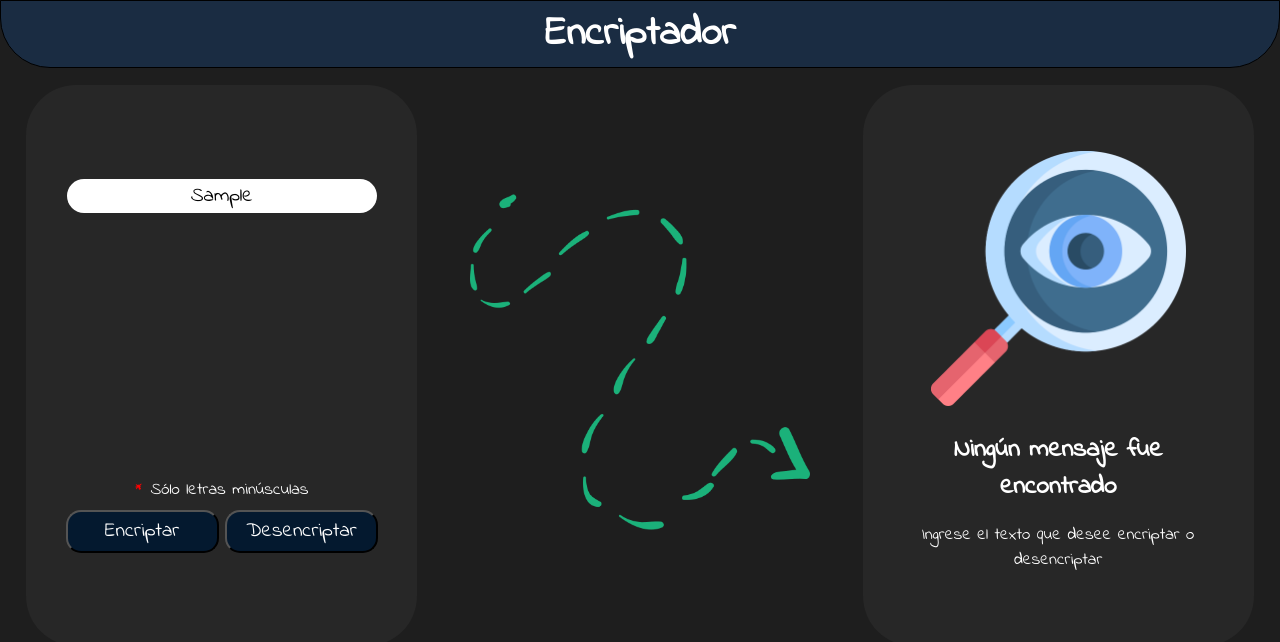
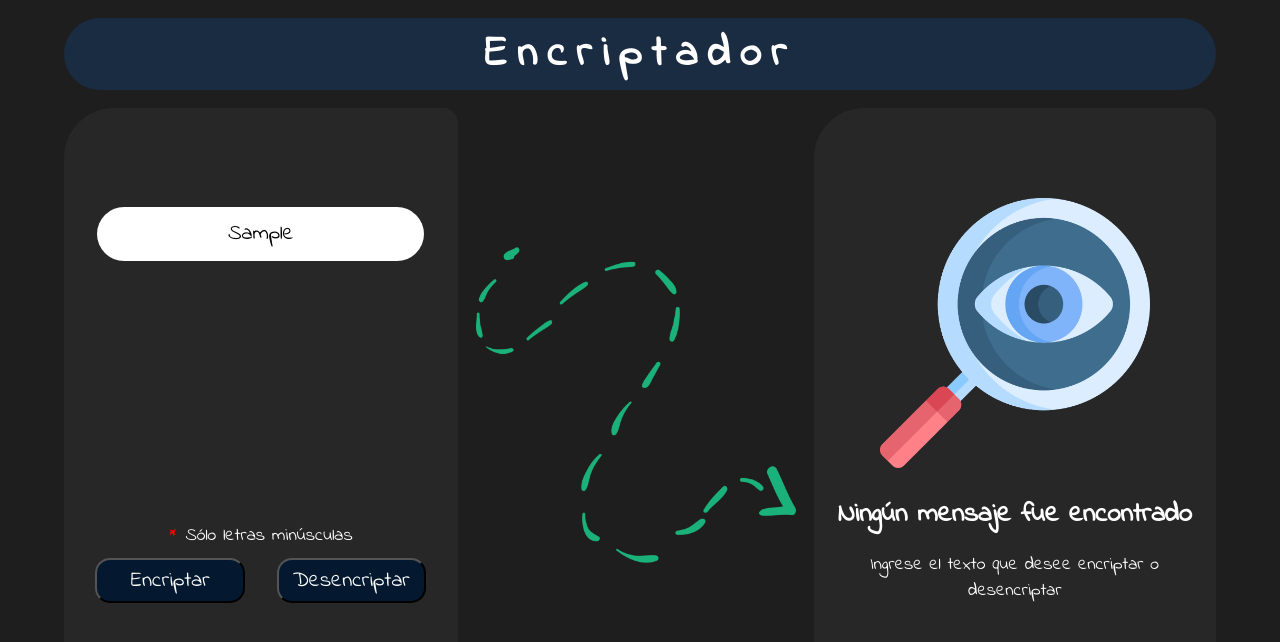
Before and after one commit to xOzymandiasx/Encriptador, a plain HTML site: page index.html in a window 1280 px wide. Both pictures are taken after typing "Sample" into the empty fields and a click on the button "Encriptar". Drawn offline with Linux system fonts and the light colour scheme.

Commit message:
Mejorando

```diff
--- a/css/styles.css
+++ b/css/styles.css
@@ -1,4 +1,4 @@
-@import url('https://fonts.googleapis.com/css2?family=Indie+Flower&display=swap');
+@import url("https://fonts.googleapis.com/css2?family=Indie+Flower&display=swap");
 
 * {
   box-sizing: border-box;
@@ -7,57 +7,66 @@
 }
 
 :root {
-  font-size: 17px;
+  font-size: 18px;
 }
 
 body {
   background-color: #1e1e1e;
   color: #fff;
-  font-family: 'Indie Flower', cursive;
+  font-family: "Indie Flower", cursive;
   font-weight: 500;
   overflow-x: hidden;
+  display: flex;
+  flex-direction: column;
+  align-items: center;
 }
 
 .divImg {
-  width: 100vw;
+  width: 90vw;
   height: 4rem;
-  text-align: center;
   font-size: 1.2rem;
-  background-color: #1a2c42;
+  letter-spacing: 10px;
+  background-color: rgb(26, 44, 66);
   display: flex;
   align-items: center;
   justify-content: center;
-  border-radius: 0px 0px 50px 50px;
-  border: 0.5px solid black;
+  border-radius: 40px;
+  margin-top: 1rem;
 }
 
 .flecha {
-  width: 20rem;
+  width: 25vw;
+  margin: 1rem;
 }
 
 .contenedor {
+  width: 90vw;
   margin-top: 1rem;
   display: flex;
   justify-content: space-around;
   align-items: center;
 }
 
-.contentEnd, .divResultado, .divFinal {
+.contentEnd,
+.divResultado,
+.divFinal {
   height: 33rem;
-    width: 23rem;
-    padding: 2rem;
+  width: 45%;
+  padding: 1rem;
   background-color: #272727;
-    border-radius: 50px;
-    transition: ease-in-out 200ms;
+  border-radius: 50px 15px;
+  transition: ease-in-out 0.5s;
 }
 
 .contentEnd {
+  padding: 0;
   display: flex;
   align-items: center;
   justify-content: center;
 }
 
 .divEncriptador {
+  width: 100%;
   height: 22rem;
   display: flex;
   flex-direction: column;
@@ -65,10 +74,15 @@ body {
   align-items: center;
 }
 
+.form-container {
+  width: 100%;
+  text-align: center;
+}
+
 .btnContainer {
   display: flex;
   flex-direction: column;
-  width: 20rem;
+  width: 100%;
   align-items: center;
 }
 
@@ -79,21 +93,24 @@ body {
   align-items: center;
 }
 
-h2, p {
+h2,
+p {
   text-align: center;
   margin-top: 0.5rem;
   margin-bottom: 0.5rem;
 }
 
-input, button, .resultado {
-  font-family: 'Indie Flower', cursive;
+input,
+button,
+.resultado {
+  font-family: "Indie Flower", cursive;
   font-weight: 500;
 }
 
 input {
   font-size: 1.2rem;
-  width: 18.2rem;
-  height: 2rem;
+  width: 83%;
+  height: 3rem;
   text-align: center;
   border: none;
   border-radius: 30px;
@@ -105,7 +122,7 @@ input:focus {
   color: #fff;
 }
 
-input:focus::placeholder{
+input:focus::placeholder {
   color: #fff;
 }
 
@@ -114,18 +131,29 @@ input:focus-visible {
 }
 
 button {
+  display: flex;
+  justify-content: center;
+  align-items: center;
   font-size: 1.2rem;
-  width: 9rem;
+  width: 38%;
   height: 2.5rem;
+  padding: 0.2rem;
   border-radius: 15px;
   background-color: #04192f;
   color: #fff;
 }
 
+.contenedorBtns {
+  display: flex;
+  width: 100%;
+  align-items: center;
+  justify-content: space-evenly;
+}
+
 button:hover {
   cursor: pointer;
   background-color: #21af79;
-  transition: ease-in-out 250ms;
+  transition: ease-in-out 0.2s;
 }
 
 .searchImg {
@@ -144,7 +172,7 @@ button:hover {
 .resultado {
   font-size: 1.2rem;
   width: 20rem;
-  height: 10rem;
+  min-height: 10rem;
   text-align: center;
   background-color: #272727;
   color: #fff;
@@ -183,45 +211,51 @@ button:hover {
     font-size: 17px;
   }
 
-  .contenedor,.contentEnd {
-    display: flex;
+  .contenedor,
+  .contentEnd {
     flex-direction: column;
     background-color: transparent;
     height: unset;
-    padding: 1rem;
+    width: 100%;
   }
 
   .contenedor {
     margin-top: 1rem;
     padding: 0px;
   }
+
   .divEncriptador {
     height: 25rem;
-    display: flex;
     flex-direction: column;
     justify-content: space-between;
     align-items: center;
   }
 
-.divResultado{
-  display: flex;
+  input {
+    width: 70vw;
+    height: 3rem;
+  }
+
+  .divResultado {
     height: initial;
-  width: 35rem;
-  padding: initial;
+    width: 70vw;
+    margin: 0.5rem;
+    padding: 0.5rem;
   }
 
   .divFinal {
     display: none;
     justify-content: initial;
-  width: 35rem;
-  padding: 1rem;
+    width: 70vw;
+    margin: 0.5rem;
+    padding: 0.5rem;
     height: initial;
   }
 
   .resultado {
-  width: 30rem;
-  height: 5rem;
-  margin-bottom: 0.5rem;
+    width: 100%;
+    background-color: transparent;
+    min-height: 3rem;
   }
 
   .searchImg {
@@ -229,11 +263,11 @@ button:hover {
   }
 
   .btnContainer {
-  width: 32rem;
+    width: 30rem;
   }
 
   button {
-  width: 15rem;
+    width: 30vw;
   }
 }
 @media (width <= 616px) {
@@ -243,9 +277,8 @@ button {
 }
 
 @media (width <= 376px) {
-
   :root {
-    font-size:17px;
+    font-size: 17px;
   }
 
   .contenedorBtns {
@@ -259,7 +292,10 @@ button {
     margin-bottom: 0.5rem;
   }
 
-  .divResultado, .divFinal, .contentEnd, .btnContainer {
+  .divResultado,
+  .divFinal,
+  .contentEnd,
+  .btnContainer {
     width: 18rem;
   }
 
@@ -270,23 +306,23 @@ button {
 
 @media (width <= 314px) {
   :root {
-      font-size:16px
+    font-size: 16px;
   }
 }
 
 @media (width <= 294px) {
   :root {
-      font-size:15px
+    font-size: 15px;
   }
 }
 
 @media (width <= 276px) {
   :root {
-      font-size:14px
+    font-size: 14px;
   }
 }
 @media (width <= 260px) {
   :root {
-      font-size:13px
+    font-size: 13px;
   }
 }
--- a/index.html
+++ b/index.html
@@ -14,7 +14,7 @@
     <main class="contenedor">
         <div class="contentEnd">
             <div class="divEncriptador">
-                <div>
+                <div class="form-container">
                 <form>
                     <label for="texto">
                         <input type="text" placeholder="Ingrese texto aquí" id="texto">
@@ -30,9 +30,7 @@
                 </form>
             </div>
         </div>
-        <div>
             <img class="flecha" src="img/flecha-curva-con-linea-discontinua.png" alt="">
-        </div>
             <div class="divResultado">
                 <img class="searchImg" src="img/buscando.png" alt="">
                 <h2>Ningún mensaje fue encontrado</h2>
--- a/js/script.js
+++ b/js/script.js
@@ -23,23 +23,27 @@ const decodePalabra = (palabra) => {
   palabra = palabra.replace(/ober/g, "o");
   palabra = palabra.replace(/ufat/g, "u");
 
-    return (palabra);
+  return palabra;
 };
 
 const copyToClipboard = () => {
   let contenido = document.querySelector(".resultado").value;
   if (navigator && navigator.clipboard && navigator.clipboard.writeText)
     return navigator.clipboard.writeText(contenido);
-    return Promise.reject('The Clipboard API is not available.');
+  return Promise.reject("The Clipboard API is not available.");
 };
 
 const apagoPrendo = (display1, display2) => {
   document.querySelector(".divResultado").style.display = display1;
   document.querySelector(".divFinal").style.display = display2;
-}
+};
+
+document.querySelector("input").addEventListener("focus", () => {
+  if (document.querySelector(".divFinal").style.display === "flex")
+    apagoPrendo("flex", "none");
+});
 
 document.addEventListener("click", (e) => {
-
   if (e.target.matches(".btnCript")) {
     e.preventDefault();
     let entrada = document.querySelector("input").value;
@@ -47,11 +51,11 @@ document.addEventListener("click", (e) => {
     if (entrada.match(/[^a-z\s]+/g) || entrada === "") {
       alert("Sólo letras minúsculas");
     } else {
-            apagoPrendo("none", "flex")
+      apagoPrendo("none", "flex");
       document.querySelector(".resultado").value = codearPalabra(entrada);
       document.querySelector("input").value = "";
-        };
-    };
+    }
+  }
 
   if (e.target.matches(".btnDecript")) {
     e.preventDefault();
@@ -60,14 +64,14 @@ document.addEventListener("click", (e) => {
     if (entrada.match(/[^a-z\s]+/g) || entrada === "") {
       alert("Sólo letras minúsculas");
     } else {
-            apagoPrendo("none", "flex")
+      apagoPrendo("none", "flex");
       document.querySelector(".resultado").value = decodePalabra(entrada);
       document.querySelector("input").value = "";
     }
-    };
+  }
 
   if (e.target.matches(".copiar")) {
     copyToClipboard();
     alert("Texto copiado al portapapeles");
-    };
+  }
 });
```
Lines whose indentation alone changed are shown as unchanged.
